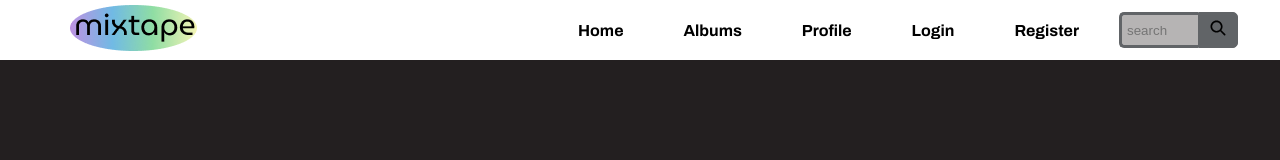
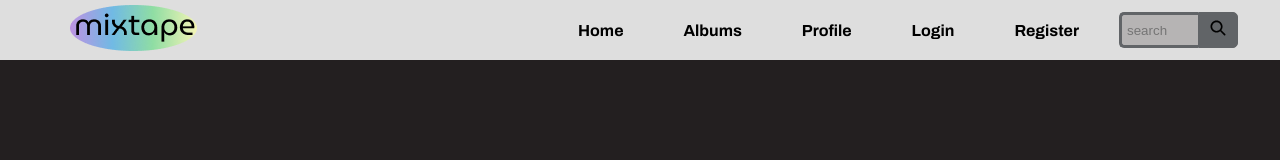
Before and after one commit to marco-cos/mixtape, a React (Create React App) app: page /profile in a window 1280 px wide. Shown: the top 160 px of the page. Built offline with nearby package versions, Linux system fonts and the light colour scheme.

Commit message:
Off-white

```diff
--- a/src/App.css
+++ b/src/App.css
@@ -1,5 +1,6 @@
 body {
   background-color: #231f20;
+  color: #DEDEDE;
   font-family: "Archivo", sans-serif;
   font-size: 15px;
   font-variation-settings:"wdth" 100;
@@ -63,10 +64,12 @@ body {
   display: flex;
   white-space: nowrap;
   margin: 0 -40px;
+  background-color: #231f20;
 }
 
 .album-grid-container::-webkit-scrollbar {
   display: none;
+  background-color: #231f20;
 }
 
 .album-grid:hover .pop-out{
@@ -137,11 +140,13 @@ body {
   width: calc(200% + 4px); /* 100% for each image + a little extra to avoid a gap */
   overflow-x: hidden;
   overflow-y: auto;
+  background-color: #231f20;
 }
 
 .scrollContainer img {
   width: 50%; /* Each image is half of the container width */
   animation: scroll 30s linear infinite;
+  background-color: #231f20;
 }
 
 .friendActivity {
@@ -368,7 +373,7 @@ body {
 }
 nav{
   width:100%;
-  background-color: white;
+  background-color: #DEDEDE;
   display: inline-flex;
   justify-content: space-between;
   align-items: center;
```
